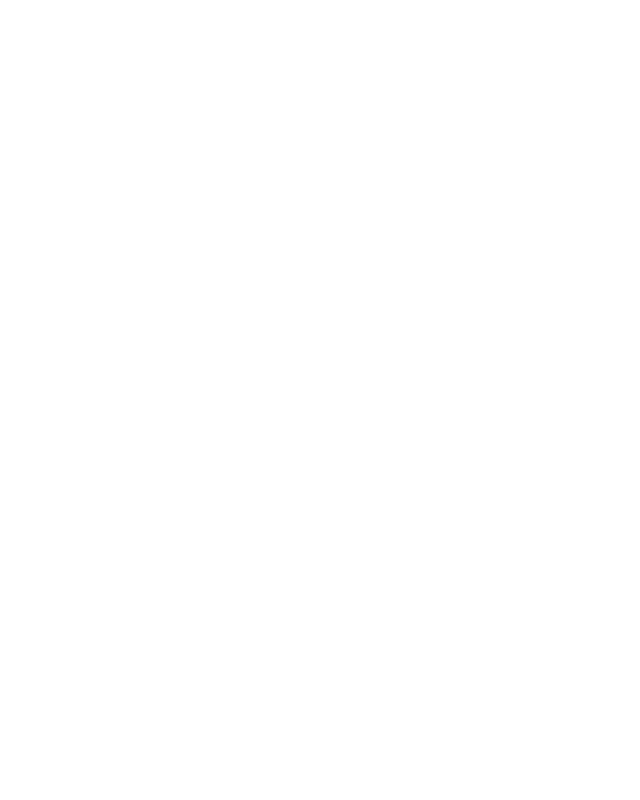
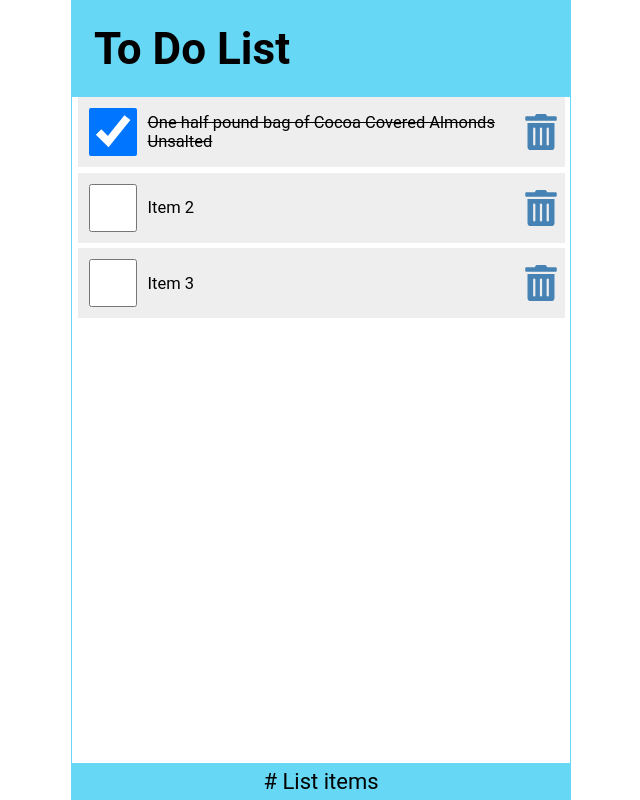
Before and after one commit to danushkap/react-todolist, a React (Create React App) app: page / in a window 1280 px wide. Shown: the whole page, without its empty margins (319-959 px from the left). Built offline with nearby package versions, Linux system fonts and the light colour scheme; the HTML template or start-up script is replaced by a standard one.

Commit message:
C07:
* Layout
* Css
* Content - List, Check, Delete

```diff
--- a/src/App.jsx
+++ b/src/App.jsx
@@ -1,8 +1,14 @@
 import React from 'react'
+import Header from './Header';
+import ItemList from './ItemList';
+import Footer from './Footer';
 
 const App = () => {
   return (
     <div className="App">
+      <Header />
+      <ItemList />
+      <Footer />
     </div>
   )
 }
--- /dev/null
+++ b/src/Footer.jsx
@@ -0,0 +1,11 @@
+import React from 'react'
+
+const Footer = () => {
+  return (
+    <footer>
+      <p># List items</p>
+    </footer>
+  )
+}
+
+export default Footer
--- /dev/null
+++ b/src/Header.jsx
@@ -0,0 +1,11 @@
+import React from 'react'
+
+const Header = () => {
+  return (
+    <header>
+      <h1>To Do List</h1>
+    </header>
+  )
+}
+
+export default Header;
--- /dev/null
+++ b/src/ItemList.jsx
@@ -0,0 +1,70 @@
+import React from 'react'
+import { useState } from 'react';
+import { FaTrashAlt } from 'react-icons/fa';
+
+const ItemList = () => {
+  const [items, setItems] = useState([
+    {
+      id: 1,
+      checked: true,
+      item: "One half pound bag of Cocoa Covered Almonds Unsalted"
+    },
+    {
+      id: 2,
+      checked: false,
+      item: "Item 2"
+    },
+    {
+      id: 3,
+      checked: false,
+      item: "Item 3"
+    }
+  ]);
+
+  const handleCheck = (id) => {
+    const listItems = items.map((item) => {
+      return item.id === id
+        ? { ...item, checked: !item.checked }
+        : item
+    });
+    setItems(listItems);
+  }
+
+  const handleDelete = (id) => {
+    const listItems = items.filter((item) => {
+      return item.id !== id
+    });
+    setItems(listItems);
+  }
+
+  return (
+    <main>
+      {items.length ? (
+        <ul>
+          {items.map((item) => (
+            <li className="item" key={item.id}>
+              <input
+                type="checkbox"
+                onChange={() => handleCheck(item.id)}
+                checked={item.checked}
+              />
+              <label
+                style={(item.checked) ? { textDecoration: 'line-through' } : null}
+                onClick={() => handleCheck(item.id)}
+              >{item.item}</label>
+              <FaTrashAlt
+                onClick={() => handleDelete(item.id)}
+                role="button"
+                tabIndex="0"
+              />
+            </li>
+          ))}
+        </ul>
+      ) : (
+        <p style={{ marginTop: '2rem' }}>Your list is empty.</p>
+      )}
+    </main>
+  )
+}
+
+export default ItemList
--- a/src/index.css
+++ b/src/index.css
@@ -1,13 +1,183 @@
+* {
+  margin: 0;
+  padding: 0;
+  box-sizing: border-box;
+}
+
+html {
+  font-size: 22px;
+}
+
 body {
-  margin: 0;
-  font-family: -apple-system, BlinkMacSystemFont, 'Segoe UI', 'Roboto', 'Oxygen',
+  min-height: 100vh;
+  font-family: 'Roboto', 'Oxygen',
     'Ubuntu', 'Cantarell', 'Fira Sans', 'Droid Sans', 'Helvetica Neue',
     sans-serif;
   -webkit-font-smoothing: antialiased;
   -moz-osx-font-smoothing: grayscale;
 }
 
-code {
-  font-family: source-code-pro, Menlo, Monaco, Consolas, 'Courier New',
-    monospace;
+.App {
+  display: flex;
+  flex-direction: column;
+  justify-content: center;
+  align-items: center;
+  height: 100vh;
+  width: 100%;
+  max-width: 500px;
+  border: 1px solid #66d8f5;
+  margin: auto;
 }
+
+header {
+  width: 100%;
+  padding: 1em;
+  background-color: #66d8f5;
+  display: flex;
+  justify-content: space-between;
+  align-items: center;
+}
+
+main {
+  width: 100%;
+  display: flex;
+  flex-direction: column;
+  flex-grow: 1;
+  justify-content: flex-start;
+  align-items: center;
+  overflow-y: auto;
+}
+
+footer {
+  width: 100%;
+  padding: 0.25em;
+  background-color: #66d8f5;
+  display: grid;
+  place-content: center;
+}
+
+ul {
+  width: 100%;
+  list-style: none;
+  padding: 0 0.25rem 0.25rem;
+}
+
+ul li::before {
+  content: "\200B";
+}
+
+.item {
+  display: flex;
+  justify-content: flex-start;
+  align-items: center;
+  padding: 0.5rem 0 0.5rem 0.5rem;
+  margin: 0.25rem 0;
+  background-color: #eee;
+}
+
+.item:first-child {
+  margin: 0;
+}
+
+.item input[type="checkbox"] {
+  text-align: center;
+  width: 2.5rem;
+  width: 48px;
+  min-width: 48px;
+  height: 2.5rem;
+  height: 48px;
+  min-height: 48px;
+  cursor: pointer;
+  margin-right: 0.5rem;
+}
+
+.item input[type="checkbox"]:focus+label {
+  text-decoration: underline;
+}
+
+.item>label {
+  font-size: 0.75rem;
+  flex-grow: 1;
+}
+
+.item svg {
+  width: 48px;
+  min-width: 48px;
+  height: 36px;
+  font-size: 1rem;
+  color: steelblue;
+  cursor: pointer;
+}
+
+.item svg:focus,
+.item svg:hover {
+  color: red;
+  outline: none;
+}
+
+.addForm {
+  width: 100%;
+  display: flex;
+  justify-content: flex-start;
+  margin: 0.5rem 0 0;
+  padding: 0 0.5rem 0.25rem;
+  border-bottom: 1px solid #eee;
+}
+
+.addForm label {
+  position: absolute;
+  left: -99999px;
+}
+
+.addForm input[type='text'] {
+  flex-grow: 1;
+  max-width: calc(100% - 50px);
+  min-height: 48px;
+  font-size: 1rem;
+  padding: 0.25rem;
+  border-radius: 0.25rem;
+  margin-right: 0.25rem;
+  outline: none;
+}
+
+button {
+  height: 48px;
+  min-width: 48px;
+  border-radius: 0.25rem;
+  padding: 0.5rem;
+  font-size: 1rem;
+  background-color: aliceblue;
+  color: steelblue;
+  cursor: pointer;
+}
+
+button:focus,
+button:hover {
+  color: white;
+  background-color: red;
+  outline: none;
+}
+
+.searchForm {
+  width: 100%;
+  display: flex;
+  justify-content: flex-start;
+  margin: 0.25rem 0 0;
+  padding: 0 0.5rem 0.25rem;
+  border-bottom: 1px solid #eee;
+}
+
+.searchForm label {
+  position: absolute;
+  left: -99999px;
+}
+
+.searchForm input[type='text'] {
+  flex-grow: 1;
+  max-width: 100%;
+  min-height: 48px;
+  font-size: 1rem;
+  padding: 0.25rem;
+  border-radius: 0.25rem;
+  outline: none;
+}
```
